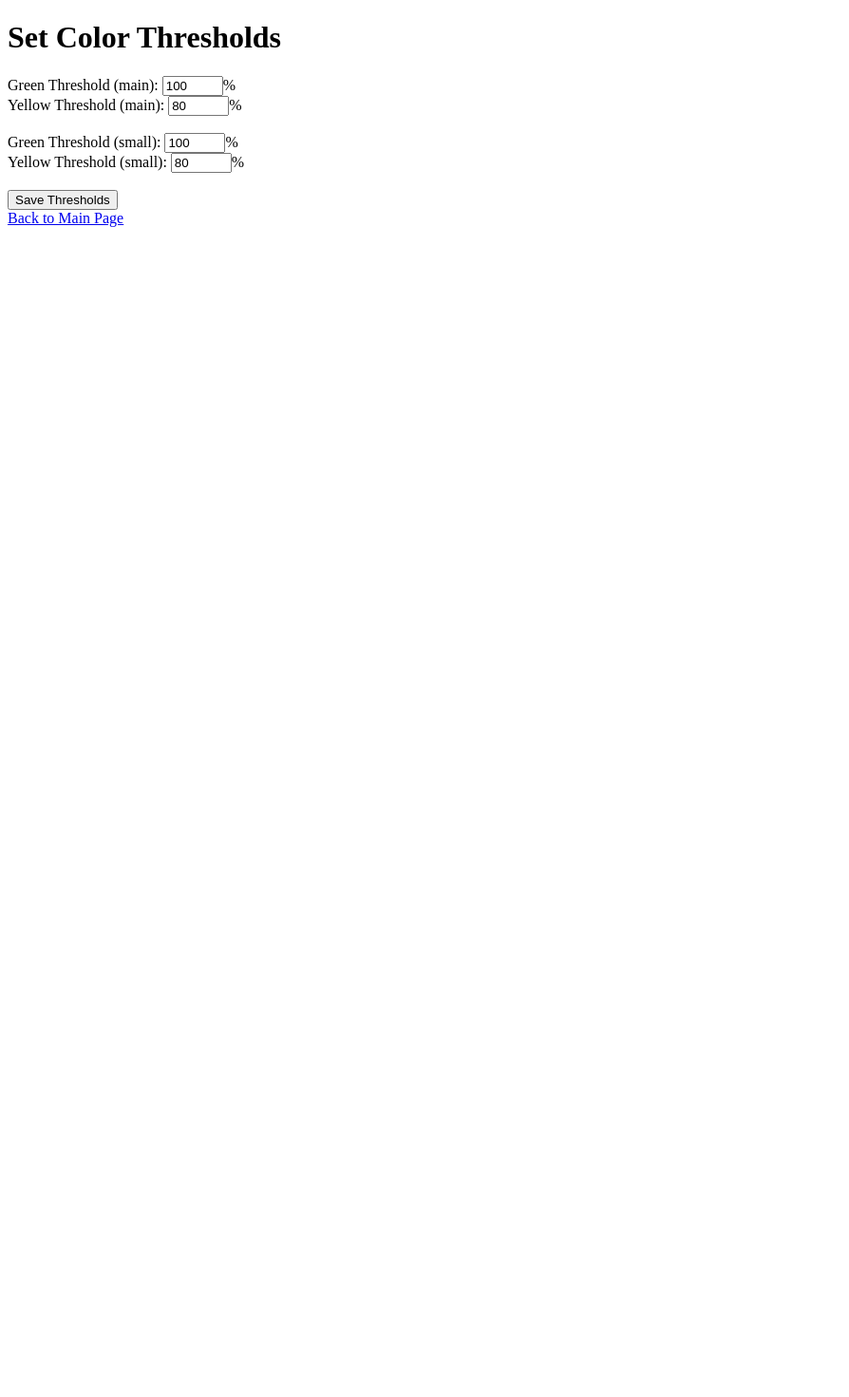
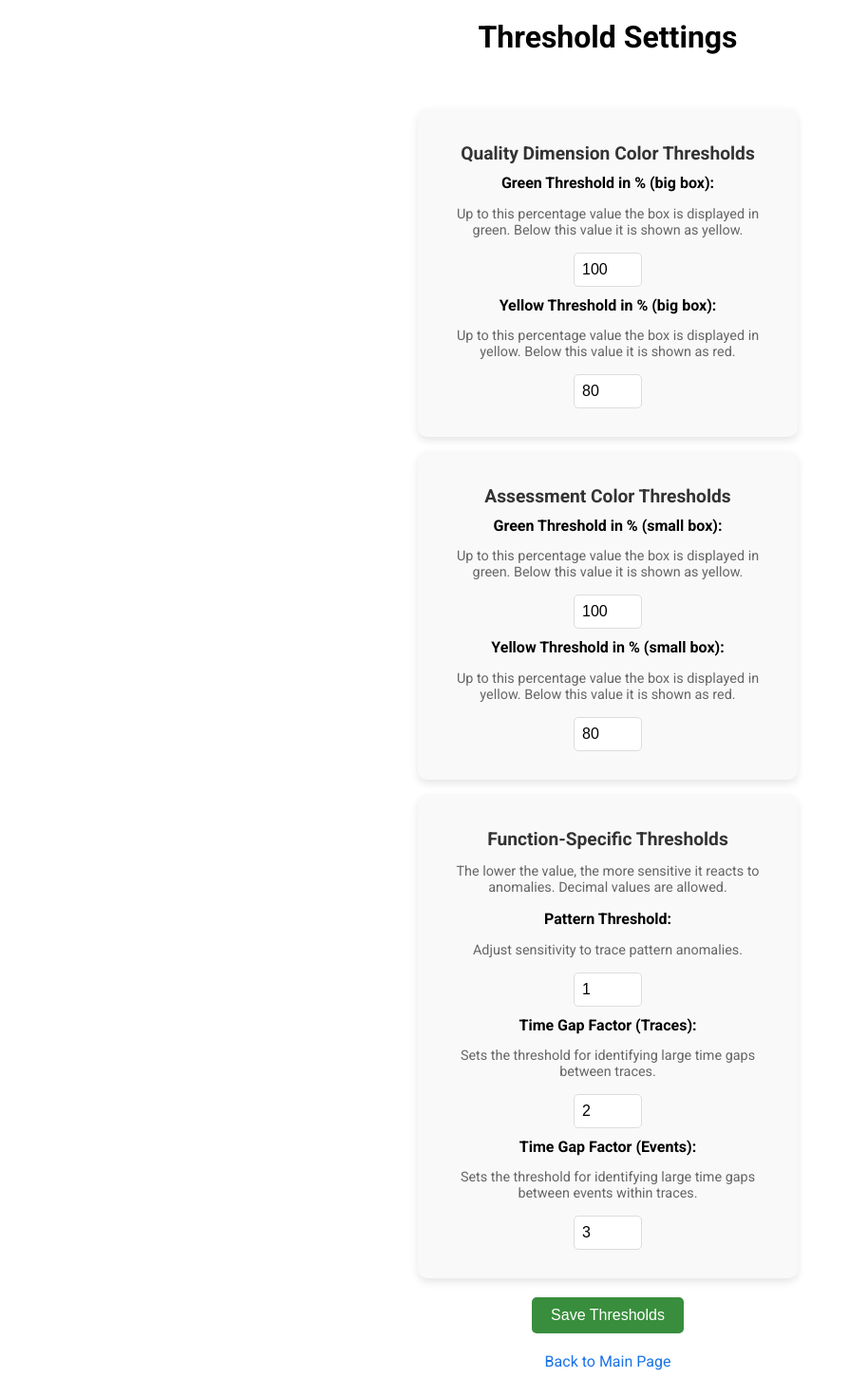
Before and after one commit to LSOrer/EDQD, a Flask app: page /thresholds in a window 1280 px wide. Shown: the whole page at 95% size, without its empty margins (0-894 px from the left). Before the commit the page ends 239 px from the top, so only its background shows below. Run offline with Flask 2, Linux system fonts and the light colour scheme; parts of the project's set-up code (start-up, migrations or seed data) failed here and were passed over.

Commit message:
added the possibility to configure function thresholds in the completeness module via frontend - also made some ui improvements to the threshold page

```diff
--- a/app.py
+++ b/app.py
@@ -12,11 +12,11 @@ import validity
 app = Flask(__name__)
 
 # Configurations for local usage
-UPLOAD_FOLDER = '/Users/babettebaier/Desktop/EDQD/logs'
+#UPLOAD_FOLDER = '/your-file-path'
 
 # Configurations for Docker usage
-#UPLOAD_FOLDER = '/app/uploads'
-#os.makedirs(UPLOAD_FOLDER, exist_ok=True)  # Ensure the directory exists
+UPLOAD_FOLDER = '/app/uploads'
+os.makedirs(UPLOAD_FOLDER, exist_ok=True)  # Ensure the directory exists
 app.config['UPLOAD_FOLDER'] = UPLOAD_FOLDER
 
 ALLOWED_EXTENSIONS = {'xes'}
@@ -26,7 +26,10 @@ thresholds = {
     "green_main": 100,
     "yellow_main": 80,
     "green_small": 100,
-    "yellow_small": 80
+    "yellow_small": 80,
+    "pattern_threshold": 1,
+    "time_gap_factor_events": 3,
+    "time_gap_factor_traces": 2
 }
 
 def allowed_file(filename):
@@ -50,7 +53,7 @@ def upload_file():
 
         # Assess the data quality dimensions of the uploaded file
         results = {
-            'Completeness' : completeness.assess_completeness(file_path),
+            'Completeness' : completeness.assess_completeness(file_path, thresholds),
             'Accuracy' : accuracy.assess_accuracy(file_path),
             'Interpretability': interpretability.assess_interpretability(file_path),
             'Relavency': relevancy.assess_relevancy(file_path),
@@ -76,6 +79,10 @@ def set_thresholds():
     thresholds['yellow_main'] = int(request.form.get('yellow_main', 80))
     thresholds['green_small'] = int(request.form.get('green_small', 100))
     thresholds['yellow_small'] = int(request.form.get('yellow_small', 80))
+
+    thresholds['pattern_threshold'] = float(request.form.get('pattern_threshold', 1))
+    thresholds['time_gap_factor_events'] = float(request.form.get('time_gap_factor_events', 3))
+    thresholds['time_gap_factor_traces'] = float(request.form.get('time_gap_factor_traces', 2))
     return redirect(url_for('index'))  # Redirect to main page after saving
 
 @app.route('/get_thresholds', methods=['GET'])
--- a/static/scripts.js
+++ b/static/scripts.js
@@ -186,7 +186,7 @@ function displayResults(data) {
         </div>
     `;
 
-    // Append the single legend at the end of all the dimension boxes
+    // Append the legend at the end of all the dimension boxes
     resultsDiv.appendChild(legendDiv);
 
 }
--- /dev/null
+++ b/static/thresholds.css
@@ -0,0 +1,86 @@
+body {
+    font-family: 'Roboto', sans-serif;
+}
+
+/* Container for the form */
+.container {
+    max-width: 400px;
+    margin: 0 auto;
+    padding: 20px;
+    text-align: center; /* Center-aligns content */
+}
+
+/* Section styling */
+.section {
+    background-color: #f9f9f9;
+    padding: 20px;
+    margin: 15px auto;
+    border-radius: 10px;
+    box-shadow: 0 4px 8px rgba(0, 0, 0, 0.1);
+}
+
+/* Section header styling */
+.section h2 {
+    font-size: 1.2em;
+    color: #333;
+    margin-bottom: 10px;
+}
+
+/* Labels */
+.section label {
+    display: block;
+    margin: 8px 0 4px;
+    font-weight: bold;
+}
+
+/* Input fields */
+.section input {
+    width: 15%; /* Reduced width */
+    padding: 8px;
+    margin: 0 auto 10px; /* Center and space out inputs */
+    border: 1px solid #ddd;
+    border-radius: 5px;
+    font-size: 1em;
+    display: block; /* Center-aligns the input within the container */
+}
+
+/* Hint text */
+.hint {
+    font-size: 0.9em;
+    color: #666;
+    margin-bottom: 15px;
+}
+
+/* Submit Button */
+.submit-btn {
+    background-color: #388E3C;
+    color: #fff;
+    padding: 10px 20px;
+    border: none;
+    border-radius: 5px;
+    font-size: 1em;
+    cursor: pointer;
+    transition: background-color 0.3s ease;
+    margin: 0 auto; /* Centers the button */
+    display: block;
+}
+
+.submit-btn:hover {
+    background-color: #2e7d32;
+}
+
+/* Centered text and link styling */
+.center-text {
+    text-align: center;
+    margin-top: 20px;
+}
+
+.back-link {
+    color: #1A73E8;
+    font-size: 1em;
+    text-decoration: none;
+}
+
+.back-link:hover {
+    text-decoration: underline;
+}
--- a/templates/thresholds.html
+++ b/templates/thresholds.html
@@ -2,30 +2,68 @@
 <html lang="en">
 <head>
     <meta charset="UTF-8">
+    <meta name="viewport" content="width=device-width, initial-scale=1.0">
     <title>Set Thresholds</title>
     <link rel="stylesheet" href="https://fonts.googleapis.com/css2?family=Roboto:wght@400;700&display=swap">
+    <link rel="stylesheet" href="{{ url_for('static', filename='thresholds.css') }}">
+    <link rel="icon" href="{{ url_for('static', filename='edqd_icon.png') }}" type="image/png">
 </head>
 <body>
-    <h1>Set Color Thresholds</h1>
-    <form action="{{ url_for('set_thresholds') }}" method="post">
-        <label for="green_main">Green Threshold (main):</label>
-        <input type="number" name="green_main" id="green_main" value="{{ thresholds.green_main }}" min="0" max="100">%
-        <br>
+    <h1 class="center-text">Threshold Settings</h1>
 
-        <label for="yellow_main">Yellow Threshold (main):</label>
-        <input type="number" name="yellow_main" id="yellow_main" value="{{ thresholds.yellow_main }}" min="0" max="100">%
-        <br><br>
+    <div class="container">
+        <form action="{{ url_for('set_thresholds') }}" method="post">
+            <!-- Color Thresholds Section -->
+            <div class="section">
+                <h2>Quality Dimension Color Thresholds</h2>
+                <label for="green_main">Green Threshold in % (big box):</label>
+                <p class="hint">Up to this percentage value the box is displayed in green. Below this value it is shown as yellow.</p>
+                <input type="number" name="green_main" id="green_main" value="{{ thresholds.green_main }}" min="20" max="100">
 
-        <label for="green_small">Green Threshold (small):</label>
-        <input type="number" name="green_small" id="green_small" value="{{ thresholds.green_small }}" min="0" max="100">%
-        <br>
+                <label for="yellow_main">Yellow Threshold in % (big box):</label>
+                <p class="hint">Up to this percentage value the box is displayed in yellow. Below this value it is shown as red.</p>
+                <input type="number" name="yellow_main" id="yellow_main" value="{{ thresholds.yellow_main }}" min="10" max="100">
+            </div>
 
-        <label for="yellow_small">Yellow Threshold (small):</label>
-        <input type="number" name="yellow_small" id="yellow_small" value="{{ thresholds.yellow_small }}" min="0" max="100">%
-        <br><br>
+            <!-- Small Box Color Thresholds Section -->
+            <div class="section">
+                <h2>Assessment Color Thresholds</h2>
+                <label for="green_small">Green Threshold in % (small box):</label>
+                <p class="hint">Up to this percentage value the box is displayed in green. Below this value it is shown as yellow.</p>
+                <input type="number" name="green_small" id="green_small" value="{{ thresholds.green_small }}" min="20" max="100">
 
-        <button type="submit">Save Thresholds</button>
-    </form>
-    <a href="{{ url_for('index') }}">Back to Main Page</a>
+                <label for="yellow_small">Yellow Threshold in % (small box):</label>
+                <p class="hint">Up to this percentage value the box is displayed in yellow. Below this value it is shown as red.</p>
+                <input type="number" name="yellow_small" id="yellow_small" value="{{ thresholds.yellow_small }}" min="10" max="100">
+            </div>
+
+            <!-- Function Thresholds Section -->
+            <div class="section">
+                <h2>Function-Specific Thresholds</h2>
+                <p class="hint">The lower the value, the more sensitive it reacts to anomalies. Decimal values are allowed. </p>
+                <label for="pattern-threshold">Pattern Threshold:</label>
+                <p class="hint">Adjust sensitivity to trace pattern anomalies.</p>
+                <input type="number" id="pattern-threshold" name="pattern_threshold" value="{{ thresholds['pattern_threshold'] or 8 }}" min="0.1" step="0.1">
+
+
+                <label for="time-gap-factor-traces">Time Gap Factor (Traces):</label>
+                <p class="hint">Sets the threshold for identifying large time gaps between traces.</p>
+                <input type="number" id="time-gap-factor-traces" name="time_gap_factor_traces" value="{{ thresholds['time_gap_factor_traces'] or 20 }}" min="0.1" step="0.1">
+
+
+                <label for="time-gap-factor-events">Time Gap Factor (Events):</label>
+                <p class="hint">Sets the threshold for identifying large time gaps between events within traces.</p>
+                <input type="number" id="time-gap-factor-events" name="time_gap_factor_events" value="{{ thresholds['time_gap_factor_events'] or 20 }}" min="0.1" step="0.1">
+            </div>
+
+            <!-- Submit Button -->
+            <div class="center-text">
+                <button type="submit" class="submit-btn">Save Thresholds</button>
+            </div>
+        </form>
+        <div class="center-text">
+            <a href="{{ url_for('index') }}" class="back-link">Back to Main Page</a>
+        </div>
+    </div>
 </body>
 </html>
```
Also changed, not shown: completeness.py (+13 -8 lines).
